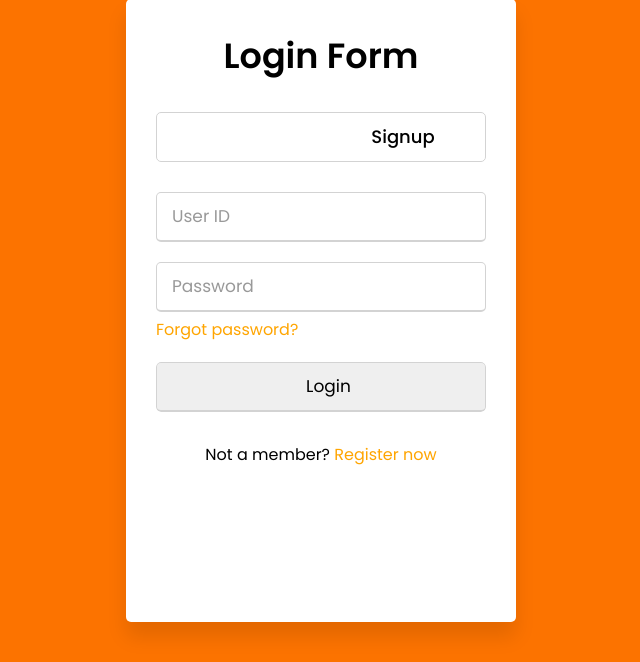
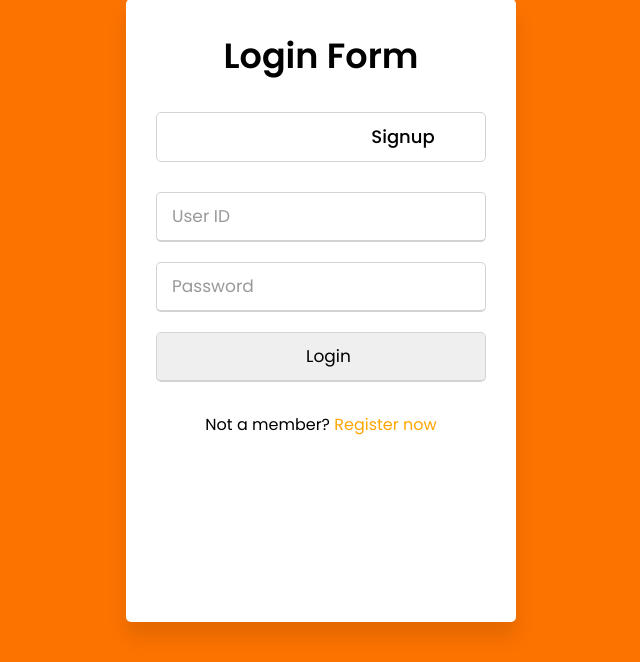
Before and after one commit to vanvocol001/Inventory_Manager, a FastAPI app: template templates/login - Copy.html in a window 1280 px wide. Shown: the part 90-752 px from the top of the page, without its empty margins (319-959 px from the left). Run offline with FastAPI, Linux system fonts and the light colour scheme; the template is opened without the code that fills it, so the values that code supplies are empty.

Commit message:
Update login - Copy.html

```diff
--- a/templates/login - Copy.html
+++ b/templates/login - Copy.html
@@ -236,9 +236,7 @@
                             id="password" name="password" required>
                   </div>
 
-                  <div class="pass-link">
-                     <a href="#">Forgot password?</a>
-                  </div>
+
                   <div class="field btn">
                      <div class="btn-layer"></div>
                      <input type="submit" value="Login">
```
